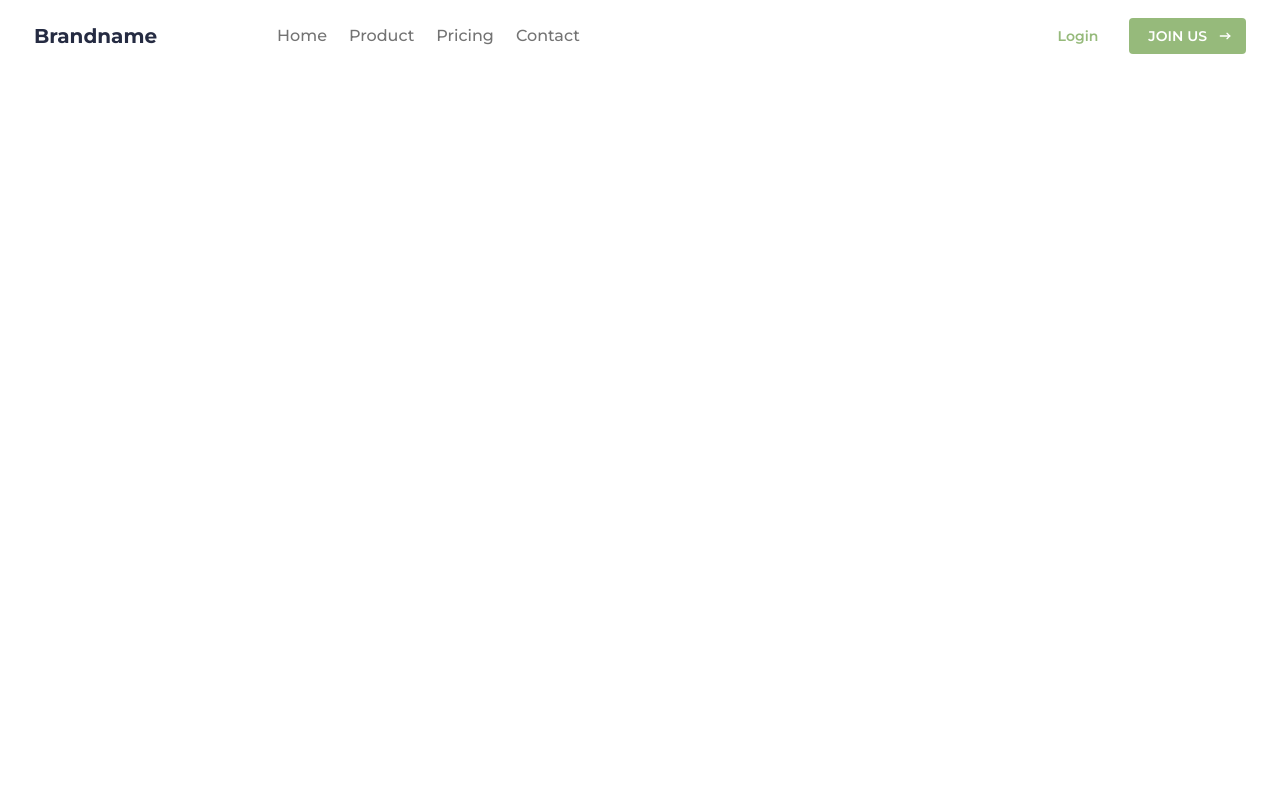
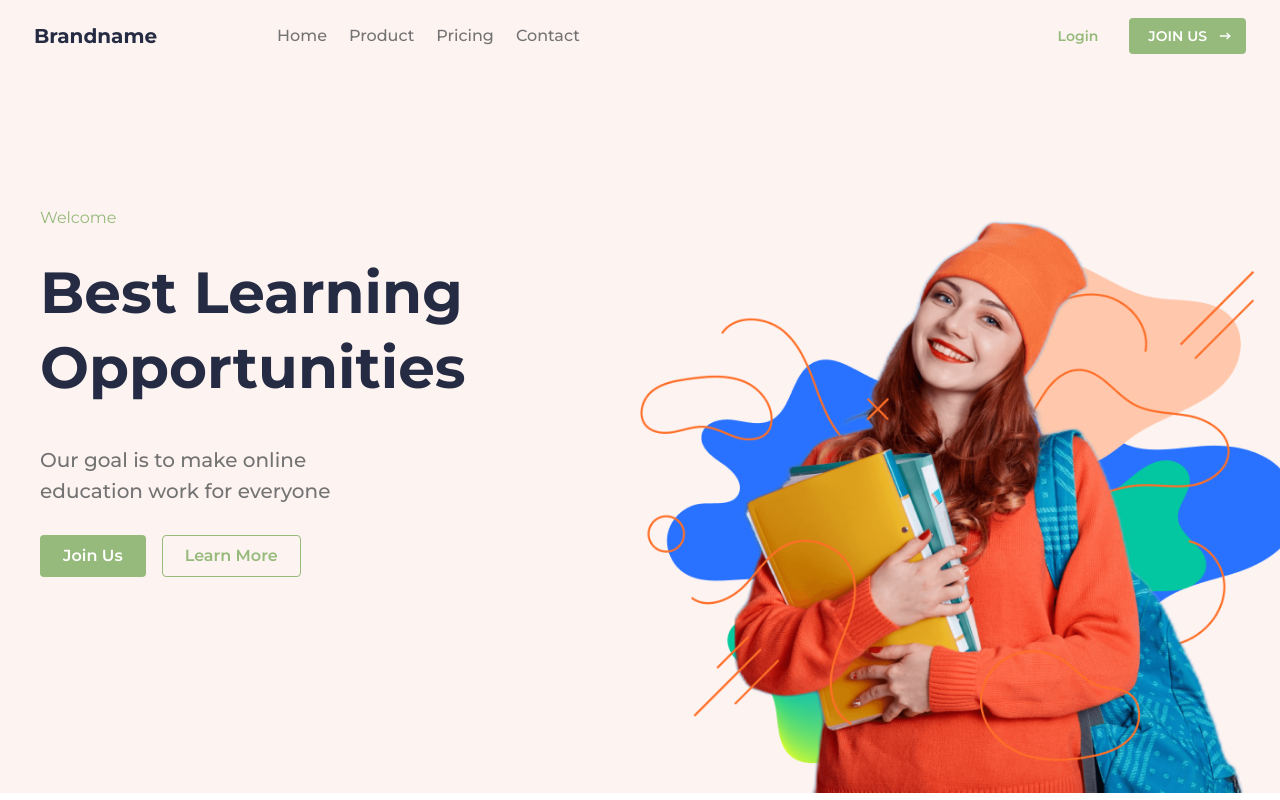
Before and after one commit to kannan-ravi/mantine, a React (Vite) app: page / in a window 1280 px wide. Built offline with nearby package versions, Linux system fonts and the light colour scheme.

Commit message:
feat: completed hero design

```diff
--- a/src/App.jsx
+++ b/src/App.jsx
@@ -1,5 +1,5 @@
 import Header from "./components/header/Header";
-import Hero from "./components/Hero";
+import Hero from "./components/hero/Hero";
 
 function App() {
   return (
--- a/src/components/Hero.jsx
+++ /dev/null
@@ -1,8 +0,0 @@
-import { Box } from "@mantine/core";
-import { theme } from "../theme/theme";
-
-function Hero() {
-  return <Box></Box>;
-}
-
-export default Hero;
--- a/src/components/header/Header.jsx
+++ b/src/components/header/Header.jsx
@@ -17,7 +17,14 @@ function Header() {
   });
 
   return (
-    <Box pos="fixed" w="100%" style={{ zIndex: 1000 }}>
+    <Box
+      pos="fixed"
+      top={0}
+      left={0}
+      w="100%"
+      style={{ zIndex: 1000 }}
+      bg={theme.other.peachLight}
+    >
       <header>
         <Container size="xl">
           <Group justify="space-between" p={18} h="100%">
--- /dev/null
+++ b/src/components/hero/Hero.jsx
@@ -0,0 +1,39 @@
+import { Box, Container, Flex } from "@mantine/core";
+import { theme } from "../../theme/theme";
+import { HeroText } from "./HeroText";
+import { HeroButtons } from "./HeroButtons";
+import { HeroImage } from "./HeroImage";
+
+function Hero() {
+  return (
+    <Box
+      bg={theme.other.peachLight}
+      component="section"
+      mt={{ base: 69, lg: 70 }}
+      pb={80}
+      pos="relative"
+      display="flex"
+      flexDirection="column"
+      h="calc(100vh - 77px)"
+    >
+      <Container size="xl" w="100%" h="100%">
+        <Flex
+          w="100%"
+          justify="flex-start"
+          h="100%"
+          align="center"
+          p={{ base: 6, sm: 16, md: 20, lg: 24 }}
+        >
+          <Box w={{ base: "100%", lg: "50%" }}>
+            <HeroText />
+            <HeroButtons />
+          </Box>
+        </Flex>
+      </Container>
+
+      <HeroImage />
+    </Box>
+  );
+}
+
+export default Hero;
--- /dev/null
+++ b/src/components/hero/HeroButtons.jsx
@@ -0,0 +1,15 @@
+import { Button, Flex } from "@mantine/core";
+import { theme } from "../../theme/theme";
+
+export function HeroButtons() {
+  return (
+    <Flex gap={16} mt={{ base: 20, md: 28 }}>
+      <Button bg={theme.other.green} variant="filled" size="md">
+        Join Us
+      </Button>
+      <Button color={theme.other.green} variant="outline" size="md">
+        Learn More
+      </Button>
+    </Flex>
+  );
+}
--- /dev/null
+++ b/src/components/hero/HeroImage.jsx
@@ -0,0 +1,27 @@
+import { Box } from "@mantine/core";
+import Image from "../../assets/hero-cover-1.png";
+
+export function HeroImage() {
+  return (
+    <Box
+      pos="absolute"
+      right="0"
+      bottom="0"
+      visibleFrom="md"
+      w={{ md: "45%", lg: "50%" }}
+    >
+      <img
+        src={Image}
+        alt="Hero Image"
+        style={{
+          width: "100%",
+          height: "auto",
+          maxWidth: 700,
+          position: "absolute",
+          right: "0",
+          bottom: "0",
+        }}
+      />
+    </Box>
+  );
+}
--- /dev/null
+++ b/src/components/hero/HeroText.jsx
@@ -0,0 +1,27 @@
+import { Text, Title } from "@mantine/core";
+import { theme } from "../../theme/theme";
+
+export function HeroText() {
+  return (
+    <>
+      <Text c={theme.other.green} mb={{ base: 16, md: 24 }}>
+        Welcome
+      </Text>
+      <Title
+        order={1}
+        c={theme.other.navy}
+        mb={{ base: 32, md: 40 }}
+        fz={{ base: 36, md: 48, lg: 58 }}
+      >
+        Best Learning <br /> Opportunities
+      </Title>
+      <Text
+        c={theme.other.gray}
+        fw={500}
+        fz={{ base: 16, md: 18, lg: 20 }}
+      >
+        Our goal is to make online <br /> education work for everyone
+      </Text>
+    </>
+  );
+}
```
